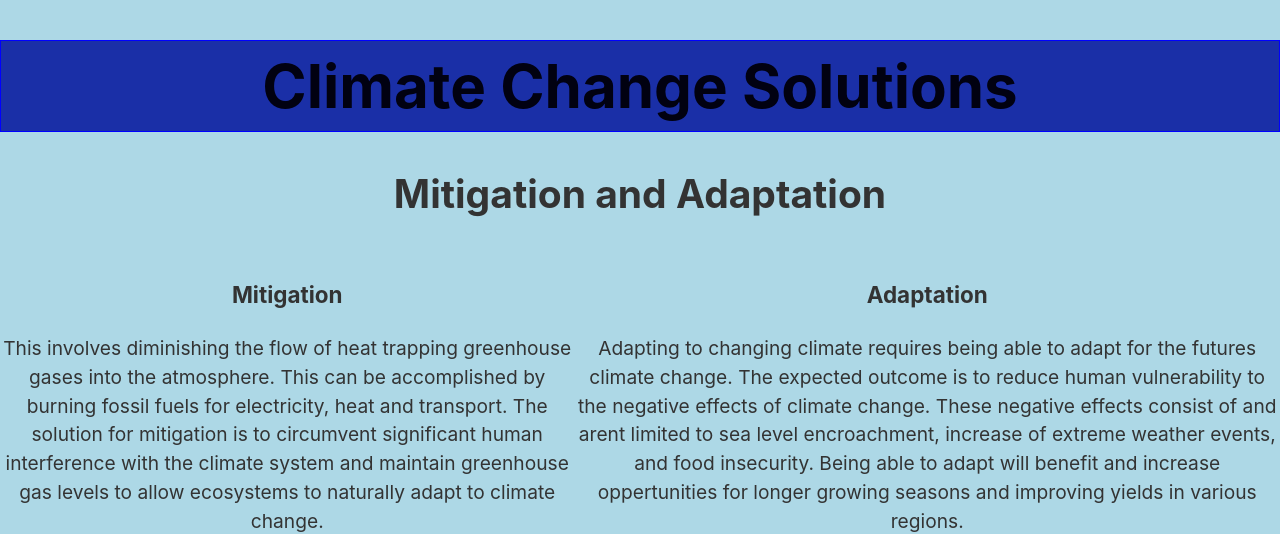
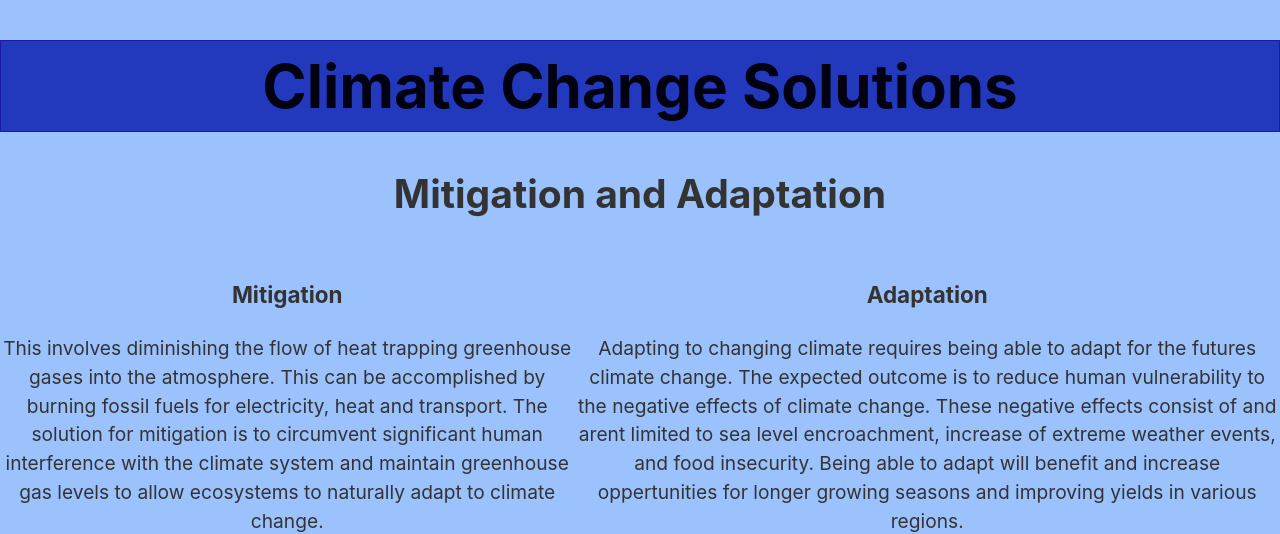
Before and after one commit to QumberZ/Climate-Change, a plain HTML site: page index2.html in a window 1280 px wide. Shown: the top 534 px of the page. Drawn offline with Linux system fonts and the light colour scheme.

Commit message:
Update index2.html

```diff
--- a/index2.html
+++ b/index2.html
@@ -4,7 +4,11 @@
     <meta charset="UTF-8">
     <meta http-equiv="X-UA-Compatible" content="IE=edge">
     <meta name="viewport" content="width=device-width, initial-scale=1.0">
+
+    <link rel="stylesheet" href="style2.css">
+
     <link rel="stylesheet" href="style.css">
+
     <title>Climate change Solutions</title>
    <style>
 p {text-align: center;}
@@ -23,8 +27,8 @@ p {text-align: center;}
    </style>
 
 </head>
-<body>
-    <h1 style="border: 1px solid blue; font-size: 60px ; background-color: rgb(26, 47, 167); color: rgb(1, 1, 17);"> Climate Change Solutions </h1>
+<body style= "background-color: rgba(53, 132, 250, 0.493);">
+    <h1 style="border: 1px solid rgb(27, 27, 167); font-size: 60px ; background-color: rgb(34, 57, 190); color: rgb(1, 1, 17);"> Climate Change Solutions </h1>
     <h2 class= "climate">Mitigation and Adaptation</h2>
 
 
```
